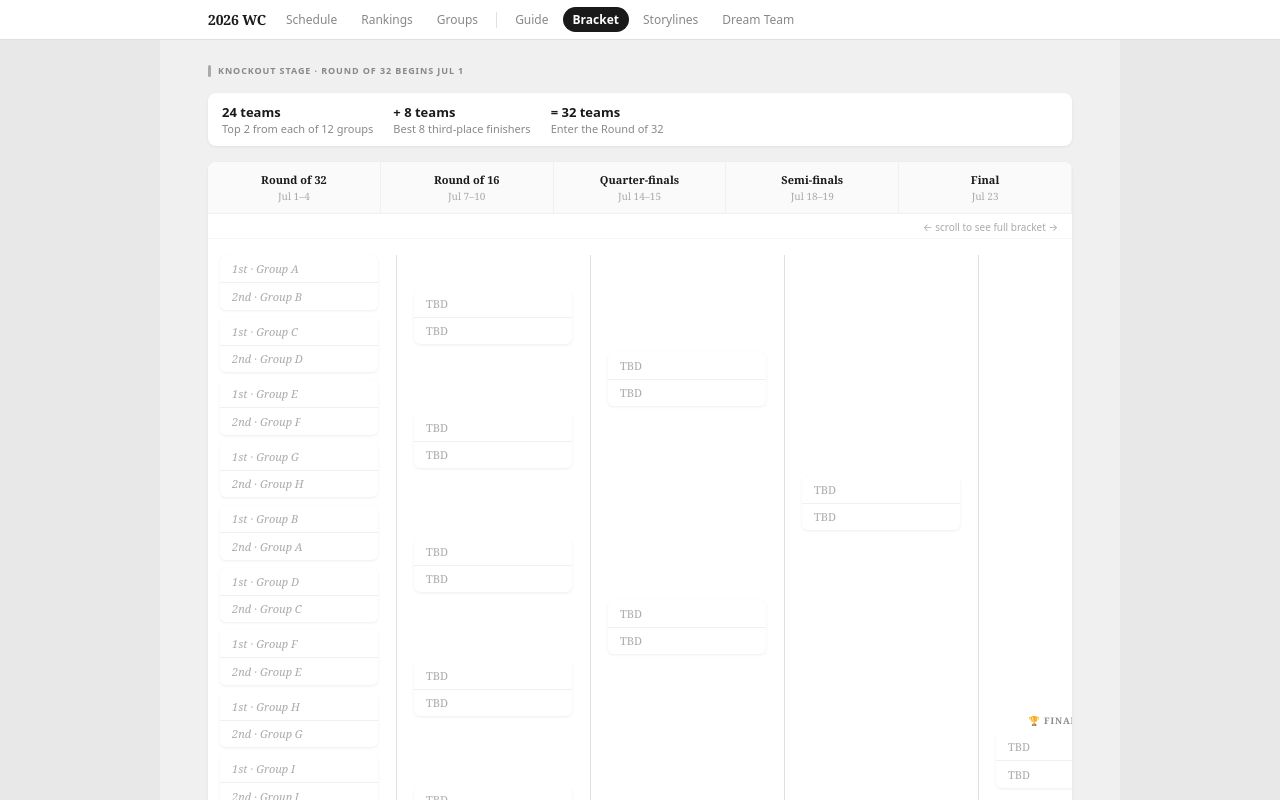
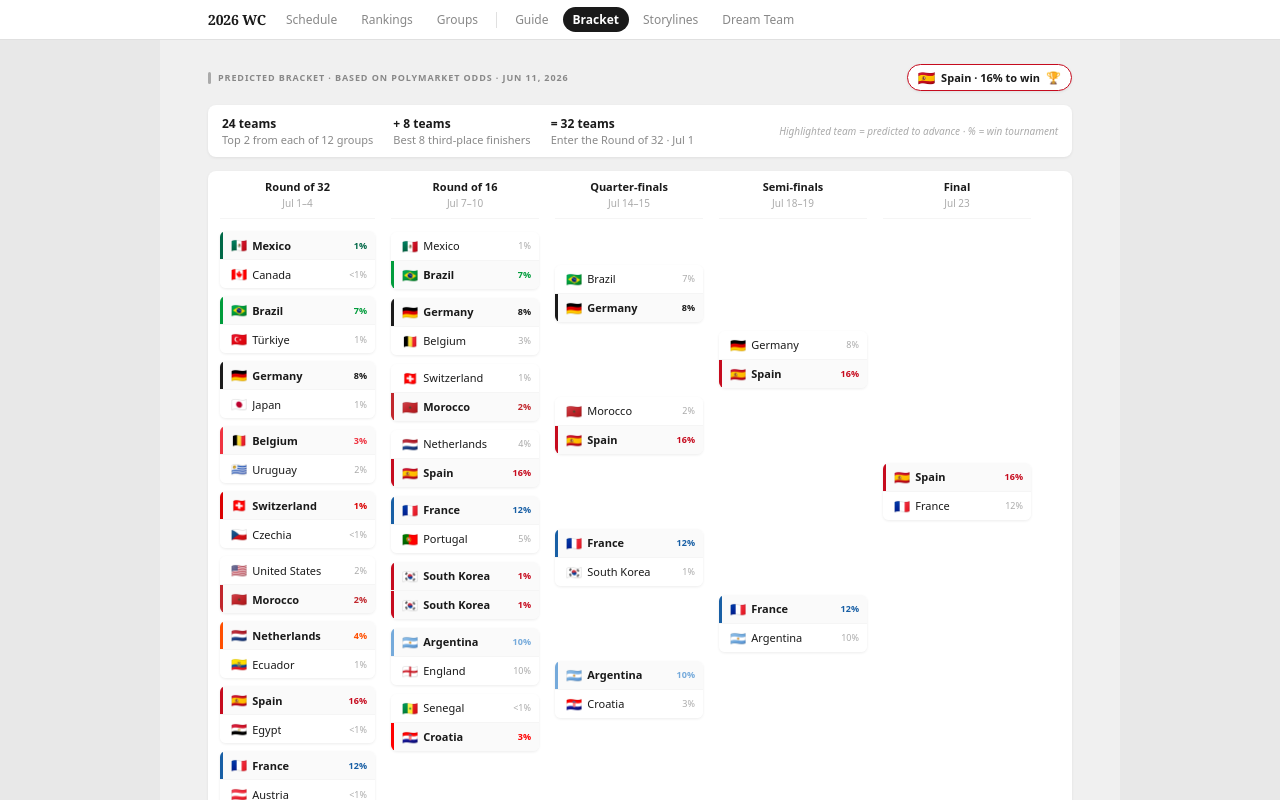
Before and after one commit to bdavey619/world-cup-guide, a React (Vite) app: page /#schedule in a window 1280 px wide. Both pictures are taken after a click on the button "Bracket". Shown: the top 800 px of the page. Built offline with nearby package versions, Linux system fonts and the light colour scheme.

Commit message:
Predicted bracket: resolve teams from Polymarket odds, simulate full path to Final

```diff
--- a/src/App.jsx
+++ b/src/App.jsx
@@ -394,7 +394,7 @@
         ) : activeView === 'rankings' ? (
           <Rankings teams={teams} onSelectTeam={selectTeam} />
         ) : activeView === 'bracket' ? (
-          <Bracket />
+          <Bracket teams={teams} />
         ) : activeView === 'storylines' ? (
           <Storylines />
         ) : (
--- a/src/components/Bracket.jsx
+++ b/src/components/Bracket.jsx
@@ -1,131 +1,260 @@
-// 2026 World Cup knockout bracket
-// 48 teams → top 2 per group (24) + 8 best 3rd-place teams = 32 advance
-// R32 → R16 → QF → SF → Final
+// Predicted bracket — frozen at tournament start (Jun 11, 2026)
+// Winners predicted by highest Polymarket tournament win probability
 
-const TBD = { name: 'TBD', flag: '' }
+const GROUPS = ['A','B','C','D','E','F','G','H','I','J','K','L']
 
-// Pre-set bracket seedings (R32 matchups based on FIFA 2026 bracket draw)
-// Left half feeds to the top of the bracket, right half to the bottom
-const R32_MATCHES = [
-  // Left bracket
-  { id: 'r32-1',  home: '1st · Group A', away: '2nd · Group B' },
-  { id: 'r32-2',  home: '1st · Group C', away: '2nd · Group D' },
-  { id: 'r32-3',  home: '1st · Group E', away: '2nd · Group F' },
-  { id: 'r32-4',  home: '1st · Group G', away: '2nd · Group H' },
-  { id: 'r32-5',  home: '1st · Group B', away: '2nd · Group A' },
-  { id: 'r32-6',  home: '1st · Group D', away: '2nd · Group C' },
-  { id: 'r32-7',  home: '1st · Group F', away: '2nd · Group E' },
-  { id: 'r32-8',  home: '1st · Group H', away: '2nd · Group G' },
-  // Right bracket
-  { id: 'r32-9',  home: '1st · Group I', away: '2nd · Group J' },
-  { id: 'r32-10', home: '1st · Group K', away: '2nd · Group L' },
-  { id: 'r32-11', home: 'Best 3rd (A/B/C/D)', away: 'Best 3rd (E/F/G/H)' },
-  { id: 'r32-12', home: 'Best 3rd (I/J/K/L)', away: '2nd · Group L' },
-  { id: 'r32-13', home: '1st · Group J', away: '2nd · Group K' },
-  { id: 'r32-14', home: '1st · Group L', away: '2nd · Group J' },
-  { id: 'r32-15', home: 'Best 3rd (A/B/C)', away: 'Best 3rd (D/E/F)' },
-  { id: 'r32-16', home: 'Best 3rd (G/H/I)', away: 'Best 3rd (J/K/L)' },
+// Official 2026 FIFA World Cup R32 bracket draw
+// Each entry is [homeLabel, awayLabel]
+const R32_LABELS = [
+  ['1st · Group A', '2nd · Group B'],
+  ['1st · Group C', '2nd · Group D'],
+  ['1st · Group E', '2nd · Group F'],
+  ['1st · Group G', '2nd · Group H'],
+  ['1st · Group B', '2nd · Group A'],
+  ['1st · Group D', '2nd · Group C'],
+  ['1st · Group F', '2nd · Group E'],
+  ['1st · Group H', '2nd · Group G'],
+  ['1st · Group I', '2nd · Group J'],
+  ['1st · Group K', '2nd · Group L'],
+  ['Best 3rd · A/B/C/D', 'Best 3rd · E/F/G/H'],
+  ['Best 3rd · I/J/K/L', 'Best 3rd · A/B/C'],
+  ['1st · Group J', '2nd · Group K'],
+  ['1st · Group L', '2nd · Group I'],
+  ['Best 3rd · D/E/F', 'Best 3rd · G/H/I'],
+  ['Best 3rd · J/K/L', '2nd · Group L'],
 ]
 
-const ROUNDS = [
-  { id: 'r32', label: 'Round of 32', matches: 16, dates: 'Jul 1–4' },
-  { id: 'r16', label: 'Round of 16', matches: 8,  dates: 'Jul 7–10' },
-  { id: 'qf',  label: 'Quarter-finals', matches: 4, dates: 'Jul 14–15' },
-  { id: 'sf',  label: 'Semi-finals', matches: 2, dates: 'Jul 18–19' },
-  { id: 'f',   label: 'Final', matches: 1, dates: 'Jul 23' },
-]
+function buildStandings(teams) {
+  const standings = {}
+  GROUPS.forEach(g => {
+    standings[g] = teams
+      .filter(t => t.meta.group === g)
+      .sort((a, b) => b.meta.advancePct - a.meta.advancePct)
+  })
+  return standings
+}
 
-function MatchSlot({ home, away, isCompact, accentLeft }) {
+function resolveTeam(label, standings) {
+  const m1 = label.match(/1st · Group ([A-L])/)
+  if (m1) return standings[m1[1]]?.[0] ?? null
+
+  const m2 = label.match(/2nd · Group ([A-L])/)
+  if (m2) return standings[m2[1]]?.[1] ?? null
+
+  const m3 = label.match(/Best 3rd · ([A-L/]+)/)
+  if (m3) {
+    const groups = m3[1].split('/')
+    return groups
+      .map(g => standings[g]?.[2])
+      .filter(Boolean)
+      .sort((a, b) => b.meta.advancePct - a.meta.advancePct)[0] ?? null
+  }
+
+  return null
+}
+
+// Pick predicted winner by winPct; tiebreak by advancePct
+function predict(a, b) {
+  if (!a) return b
+  if (!b) return a
+  if (a.meta.winPct !== b.meta.winPct) return a.meta.winPct > b.meta.winPct ? a : b
+  return a.meta.advancePct >= b.meta.advancePct ? a : b
+}
+
+function winPctLabel(t) {
+  if (!t) return ''
+  return t.meta.winPct >= 1 ? `${t.meta.winPct}%` : '<1%'
+}
+
+function TeamRow({ team, isWinner }) {
+  const accent = team?.accentColor ?? 'var(--gray-200)'
+  const name = team?.name ?? 'TBD'
+  const flag = team?.flagEmoji ?? ''
+
+  return (
+    <div style={{
+      display: 'flex',
+      alignItems: 'center',
+      justifyContent: 'space-between',
+      padding: '5px 8px',
+      borderLeft: isWinner ? `3px solid ${accent}` : '3px solid transparent',
+      background: isWinner ? 'var(--gray-50)' : 'white',
+      gap: 6,
+    }}>
+      <div style={{ display: 'flex', alignItems: 'center', gap: 5, overflow: 'hidden' }}>
+        <span style={{ fontSize: 13, flexShrink: 0 }}>{flag}</span>
+        <span style={{
+          fontSize: 11,
+          fontFamily: 'var(--font-sans)',
+          fontWeight: isWinner ? 600 : 400,
+          color: team ? 'var(--gray-900)' : 'var(--gray-400)',
+          whiteSpace: 'nowrap',
+          overflow: 'hidden',
+          textOverflow: 'ellipsis',
+          maxWidth: 90,
+        }}>
+          {name}
+        </span>
+      </div>
+      {team && (
+        <span style={{
+          fontSize: 9,
+          fontFamily: 'var(--font-sans)',
+          color: isWinner ? accent : 'var(--gray-400)',
+          fontWeight: isWinner ? 600 : 400,
+          flexShrink: 0,
+        }}>
+          {winPctLabel(team)}
+        </span>
+      )}
+    </div>
+  )
+}
+
+function MatchCard({ teamA, teamB, width = 148 }) {
+  const winner = predict(teamA, teamB)
   return (
     <div style={{
       background: 'white',
       borderRadius: 6,
       overflow: 'hidden',
-      boxShadow: '0 1px 3px rgba(0,0,0,0.07)',
-      minWidth: isCompact ? 120 : 150,
+      boxShadow: '0 1px 3px rgba(0,0,0,0.08)',
+      width,
+      flexShrink: 0,
     }}>
-      <TeamRow label={home} accentColor={accentLeft} />
-      <div style={{ height: '0.5px', background: 'var(--surface)' }} />
-      <TeamRow label={away} />
+      <TeamRow team={teamA} isWinner={teamA && winner === teamA} />
+      <div style={{ height: 1, background: 'var(--gray-100)' }} />
+      <TeamRow team={teamB} isWinner={teamB && winner === teamB} />
     </div>
   )
 }
 
-function TeamRow({ label, accentColor }) {
-  const hasResult = false
+function RoundCol({ label, dates, matches, colWidth = 148 }) {
   return (
-    <div style={{
-      display: 'flex',
-      alignItems: 'center',
-      justifyContent: 'space-between',
-      padding: '6px 9px',
-      borderLeft: accentColor ? `3px solid ${accentColor}` : '3px solid transparent',
-    }}>
-      <span style={{
-        fontSize: 11,
-        color: label.startsWith('TBD') || label.includes('·') || label.includes('Best') ? 'var(--gray-400)' : 'var(--gray-900)',
-        fontStyle: label.includes('·') || label.includes('Best') ? 'italic' : 'normal',
-        whiteSpace: 'nowrap',
-        overflow: 'hidden',
-        textOverflow: 'ellipsis',
-        maxWidth: 130,
+    <div style={{ flexShrink: 0, width: colWidth }}>
+      <div style={{
+        textAlign: 'center',
+        padding: '8px 4px',
+        borderBottom: '1px solid var(--gray-100)',
+        marginBottom: 12,
       }}>
-        {label}
-      </span>
+        <div style={{ fontSize: 11, fontWeight: 600, color: 'var(--gray-900)', fontFamily: 'var(--font-sans)' }}>{label}</div>
+        <div style={{ fontSize: 10, color: 'var(--gray-400)', marginTop: 2, fontFamily: 'var(--font-sans)' }}>{dates}</div>
+      </div>
+      <div style={{
+        display: 'flex',
+        flexDirection: 'column',
+        justifyContent: 'space-around',
+        gap: 8,
+        minHeight: matches.length === 16 ? 'auto' : 520,
+      }}>
+        {matches.map((m, i) => (
+          <div key={i} style={{ display: 'flex', alignItems: 'center', justifyContent: 'center', flex: matches.length < 16 ? 1 : 'none' }}>
+            <MatchCard teamA={m[0]} teamB={m[1]} width={colWidth} />
+          </div>
+        ))}
+      </div>
     </div>
   )
 }
 
-function RoundColumn({ round, leftMatches }) {
-  const placeholders = Array.from({ length: round.matches }, (_, i) => ({
-    id: `${round.id}-${i}`,
-    home: leftMatches?.[i]?.home ?? 'TBD',
-    away: leftMatches?.[i]?.away ?? 'TBD',
-  }))
+const COL_GAP = 16
 
-  const isFinal = round.id === 'f'
-
+function Connector() {
   return (
-    <div style={{
-      display: 'flex',
-      flexDirection: 'column',
-      gap: isFinal ? 0 : 8,
-      justifyContent: 'space-around',
-      flex: '0 0 auto',
-    }}>
-      {placeholders.map((m, i) => (
-        <div key={m.id} style={{ display: 'flex', flexDirection: 'column', justifyContent: 'center', flex: 1 }}>
-          <MatchSlot home={m.home} away={m.away} isCompact={round.matches > 4} />
-        </div>
-      ))}
+    <div style={{ width: COL_GAP, flexShrink: 0, display: 'flex', alignItems: 'center', justifyContent: 'center' }}>
+      <div style={{ width: 1, height: '80%', background: 'var(--gray-200)' }} />
     </div>
   )
 }
 
-export default function Bracket() {
+export default function Bracket({ teams = [] }) {
+  if (!teams.length) return null
+
+  const standings = buildStandings(teams)
+
+  // R32 — resolve labels to teams
+  const r32 = R32_LABELS.map(([a, b]) => [
+    resolveTeam(a, standings),
+    resolveTeam(b, standings),
+  ])
+
+  // R16 — winners of consecutive pairs of R32 matches
+  const r16 = Array.from({ length: 8 }, (_, i) => [
+    predict(r32[i * 2][0], r32[i * 2][1]),
+    predict(r32[i * 2 + 1][0], r32[i * 2 + 1][1]),
+  ])
+
+  // QF — winners of consecutive pairs of R16 matches
+  const qf = Array.from({ length: 4 }, (_, i) => [
+    predict(r16[i * 2][0], r16[i * 2][1]),
+    predict(r16[i * 2 + 1][0], r16[i * 2 + 1][1]),
+  ])
+
+  // SF
+  const sf = Array.from({ length: 2 }, (_, i) => [
+    predict(qf[i * 2][0], qf[i * 2][1]),
+    predict(qf[i * 2 + 1][0], qf[i * 2 + 1][1]),
+  ])
+
+  // Final
+  const finalMatch = [[
+    predict(sf[0][0], sf[0][1]),
+    predict(sf[1][0], sf[1][1]),
+  ]]
+
+  const champion = predict(finalMatch[0][0], finalMatch[0][1])
+
   return (
     <div>
       {/* Header */}
-      <div style={{ display: 'flex', alignItems: 'center', gap: 7, marginBottom: 16 }}>
-        <div style={{ width: 3, height: 12, background: 'var(--gray-400)', borderRadius: 2, flexShrink: 0 }} />
-        <span style={{
-          fontFamily: 'var(--font-sans)',
-          fontSize: 9,
-          fontWeight: 700,
-          letterSpacing: '0.1em',
-          textTransform: 'uppercase',
-          color: 'var(--gray-500)',
-        }}>
-          Knockout Stage · Round of 32 begins Jul 1
-        </span>
+      <div style={{
+        display: 'flex',
+        alignItems: 'center',
+        justifyContent: 'space-between',
+        flexWrap: 'wrap',
+        gap: 8,
+        marginBottom: 14,
+      }}>
+        <div style={{ display: 'flex', alignItems: 'center', gap: 7 }}>
+          <div style={{ width: 3, height: 12, background: 'var(--gray-400)', borderRadius: 2 }} />
+          <span style={{
+            fontFamily: 'var(--font-sans)',
+            fontSize: 9,
+            fontWeight: 700,
+            letterSpacing: '0.1em',
+            textTransform: 'uppercase',
+            color: 'var(--gray-500)',
+          }}>
+            Predicted Bracket · Based on Polymarket odds · Jun 11, 2026
+          </span>
+        </div>
+        {champion && (
+          <div style={{
+            display: 'flex',
+            alignItems: 'center',
+            gap: 6,
+            background: 'white',
+            border: `1.5px solid ${champion.accentColor}`,
+            borderRadius: 20,
+            padding: '3px 10px',
+            boxShadow: '0 1px 3px rgba(0,0,0,0.07)',
+          }}>
+            <span style={{ fontSize: 14 }}>{champion.flagEmoji}</span>
+            <span style={{ fontSize: 11, fontWeight: 600, fontFamily: 'var(--font-sans)', color: 'var(--gray-900)' }}>
+              {champion.name} · {winPctLabel(champion)} to win
+            </span>
+            <span style={{ fontSize: 12 }}>🏆</span>
+          </div>
+        )}
       </div>
 
-      {/* Advance note */}
+      {/* Format explainer */}
       <div style={{
         background: 'white',
         borderRadius: 8,
         padding: '10px 14px',
-        marginBottom: 16,
+        marginBottom: 14,
         boxShadow: '0 1px 3px rgba(0,0,0,0.07)',
         display: 'flex',
         gap: 20,
@@ -134,173 +263,64 @@
         {[
           { label: '24 teams', note: 'Top 2 from each of 12 groups' },
           { label: '+ 8 teams', note: 'Best 8 third-place finishers' },
-          { label: '= 32 teams', note: 'Enter the Round of 32' },
+          { label: '= 32 teams', note: 'Enter the Round of 32 · Jul 1' },
         ].map(({ label, note }) => (
           <div key={label}>
-            <div style={{ fontSize: 13, fontWeight: 600, color: 'var(--gray-900)', fontFamily: 'var(--font-sans)' }}>{label}</div>
+            <div style={{ fontSize: 12, fontWeight: 600, color: 'var(--gray-900)', fontFamily: 'var(--font-sans)' }}>{label}</div>
             <div style={{ fontSize: 11, color: 'var(--gray-500)', fontFamily: 'var(--font-sans)' }}>{note}</div>
           </div>
         ))}
+        <div style={{ marginLeft: 'auto', display: 'flex', alignItems: 'center' }}>
+          <div style={{ fontSize: 10, color: 'var(--gray-400)', fontFamily: 'var(--font-sans)', fontStyle: 'italic' }}>
+            Highlighted team = predicted to advance · % = win tournament
+          </div>
+        </div>
       </div>
 
-      {/* Round headers + bracket scroll */}
+      {/* Bracket */}
       <div style={{
         background: 'white',
         borderRadius: 8,
         boxShadow: '0 1px 3px rgba(0,0,0,0.07)',
         overflow: 'hidden',
       }}>
-        {/* Round labels */}
-        <div style={{
-          display: 'flex',
-          borderBottom: '1px solid #f0f0f0',
-          background: 'var(--gray-50)',
-        }}>
-          {ROUNDS.map(r => (
-            <div key={r.id} style={{
-              flex: 1,
-              padding: '10px 12px',
-              borderRight: '1px solid #f0f0f0',
-              textAlign: 'center',
-            }}>
-              <div style={{ fontSize: 11, fontWeight: 600, color: 'var(--gray-900)' }}>{r.label}</div>
-              <div style={{ fontSize: 10, color: 'var(--gray-400)', marginTop: 2 }}>{r.dates}</div>
-            </div>
-          ))}
-        </div>
+        <div className="scroll-x" style={{ padding: '0 12px 16px' }}>
+          <div style={{ display: 'flex', gap: 0, paddingTop: 0, alignItems: 'flex-start' }}>
 
-        {/* Scroll hint */}
-        <div style={{
-          padding: '6px 14px 4px',
-          fontSize: 10,
-          color: 'var(--gray-400)',
-          fontFamily: 'var(--font-sans)',
-          textAlign: 'right',
-          borderBottom: '1px solid var(--gray-100)',
-        }}>
-          ← scroll to see full bracket →
-        </div>
+            <RoundCol label="Round of 32" dates="Jul 1–4" matches={r32} colWidth={155} />
+            <Connector />
+            <RoundCol label="Round of 16" dates="Jul 7–10" matches={r16} colWidth={148} />
+            <Connector />
+            <RoundCol label="Quarter-finals" dates="Jul 14–15" matches={qf} colWidth={148} />
+            <Connector />
+            <RoundCol label="Semi-finals" dates="Jul 18–19" matches={sf} colWidth={148} />
+            <Connector />
+            <RoundCol label="Final" dates="Jul 23" matches={finalMatch} colWidth={148} />
 
-        {/* Bracket visual */}
-        <div className="scroll-x" style={{
-          padding: '16px 12px',
-        }}>
-          <div style={{
-            display: 'flex',
-            gap: 12,
-            minHeight: 520,
-            alignItems: 'stretch',
-          }}>
-            {/* R32 */}
-            <div style={{
-              flex: '0 0 auto',
-              width: 158,
-              display: 'flex',
-              flexDirection: 'column',
-              gap: 8,
-            }}>
-              {R32_MATCHES.map(m => (
-                <MatchSlot key={m.id} home={m.home} away={m.away} isCompact />
-              ))}
-            </div>
-
-            {/* Connector */}
-            <div style={{ width: 12, flexShrink: 0, display: 'flex', alignItems: 'center', justifyContent: 'center' }}>
-              <div style={{ width: 1, height: '100%', background: 'var(--gray-200)' }} />
-            </div>
-
-            {/* R16 */}
-            <div style={{
-              flex: '0 0 auto',
-              width: 158,
-              display: 'flex',
-              flexDirection: 'column',
-              justifyContent: 'space-around',
-            }}>
-              {Array.from({ length: 8 }, (_, i) => (
-                <MatchSlot key={i} home="TBD" away="TBD" isCompact />
-              ))}
-            </div>
-
-            <div style={{ width: 12, flexShrink: 0, display: 'flex', alignItems: 'center', justifyContent: 'center' }}>
-              <div style={{ width: 1, height: '100%', background: 'var(--gray-200)' }} />
-            </div>
-
-            {/* QF */}
-            <div style={{
-              flex: '0 0 auto',
-              width: 158,
-              display: 'flex',
-              flexDirection: 'column',
-              justifyContent: 'space-around',
-            }}>
-              {Array.from({ length: 4 }, (_, i) => (
-                <MatchSlot key={i} home="TBD" away="TBD" />
-              ))}
-            </div>
-
-            <div style={{ width: 12, flexShrink: 0, display: 'flex', alignItems: 'center', justifyContent: 'center' }}>
-              <div style={{ width: 1, height: '100%', background: 'var(--gray-200)' }} />
-            </div>
-
-            {/* SF */}
-            <div style={{
-              flex: '0 0 auto',
-              width: 158,
-              display: 'flex',
-              flexDirection: 'column',
-              justifyContent: 'space-around',
-            }}>
-              {Array.from({ length: 2 }, (_, i) => (
-                <MatchSlot key={i} home="TBD" away="TBD" />
-              ))}
-            </div>
-
-            <div style={{ width: 12, flexShrink: 0, display: 'flex', alignItems: 'center', justifyContent: 'center' }}>
-              <div style={{ width: 1, height: '100%', background: 'var(--gray-200)' }} />
-            </div>
-
-            {/* Final */}
-            <div style={{
-              flex: '0 0 auto',
-              width: 158,
-              display: 'flex',
-              flexDirection: 'column',
-              justifyContent: 'center',
-            }}>
-              <div>
-                <div style={{
-                  fontSize: 9,
-                  fontWeight: 700,
-                  letterSpacing: '0.1em',
-                  textTransform: 'uppercase',
-                  color: 'var(--gray-500)',
-                  marginBottom: 6,
-                  textAlign: 'center',
-                }}>
-                  🏆 Final · Jul 23
-                </div>
-                <MatchSlot home="TBD" away="TBD" />
-              </div>
-            </div>
           </div>
         </div>
       </div>
 
-      {/* Third place match */}
+      {/* Third place */}
       <div style={{
-        marginTop: 16,
+        marginTop: 14,
         background: 'white',
         borderRadius: 8,
-        padding: '14px 18px',
+        padding: '12px 16px',
         boxShadow: '0 1px 3px rgba(0,0,0,0.07)',
         display: 'flex',
         alignItems: 'center',
-        gap: 16,
+        gap: 12,
       }}>
         <div>
-          <div style={{ fontSize: 11, fontWeight: 600, color: 'var(--gray-900)' }}>3rd Place Match · Jul 22</div>
-          <div style={{ fontSize: 11, color: 'var(--gray-400)', marginTop: 4, fontStyle: 'italic' }}>TBD vs TBD · MetLife Stadium, East Rutherford</div>
+          <div style={{ fontSize: 11, fontWeight: 600, color: 'var(--gray-900)', fontFamily: 'var(--font-sans)' }}>
+            3rd Place Match · Jul 22 · MetLife Stadium
+          </div>
+          <div style={{ fontSize: 11, color: 'var(--gray-400)', marginTop: 3, fontFamily: 'var(--font-sans)', fontStyle: 'italic' }}>
+            {sf[0] && sf[1]
+              ? `${sf[0][0]?.flagEmoji ?? ''} ${sf[0][0]?.name ?? 'TBD'} vs ${sf[1][0]?.flagEmoji ?? ''} ${sf[1][0]?.name ?? 'TBD'} — SF losers advance to 3rd place match`
+              : 'SF losers · TBD'}
+          </div>
         </div>
       </div>
     </div>
```
